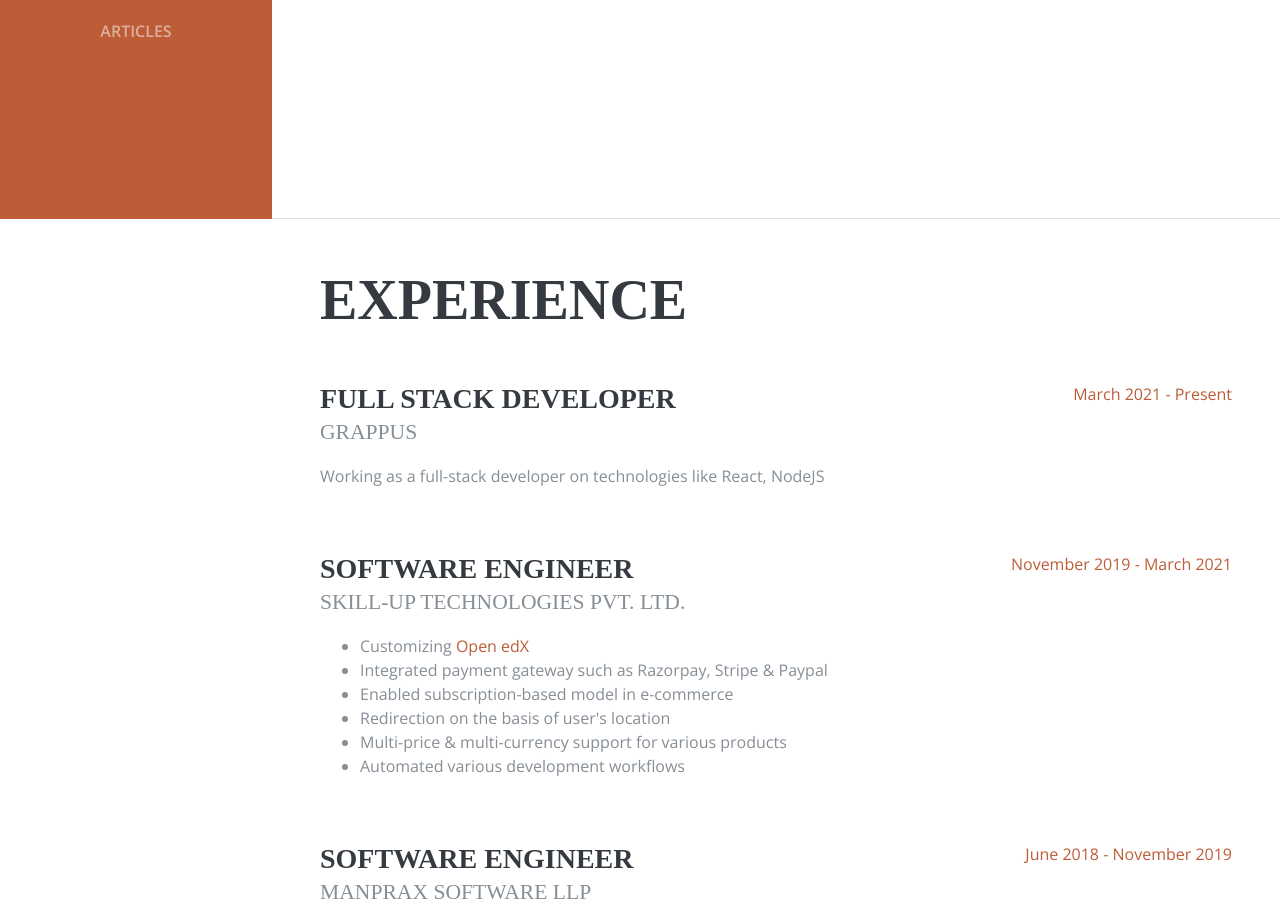
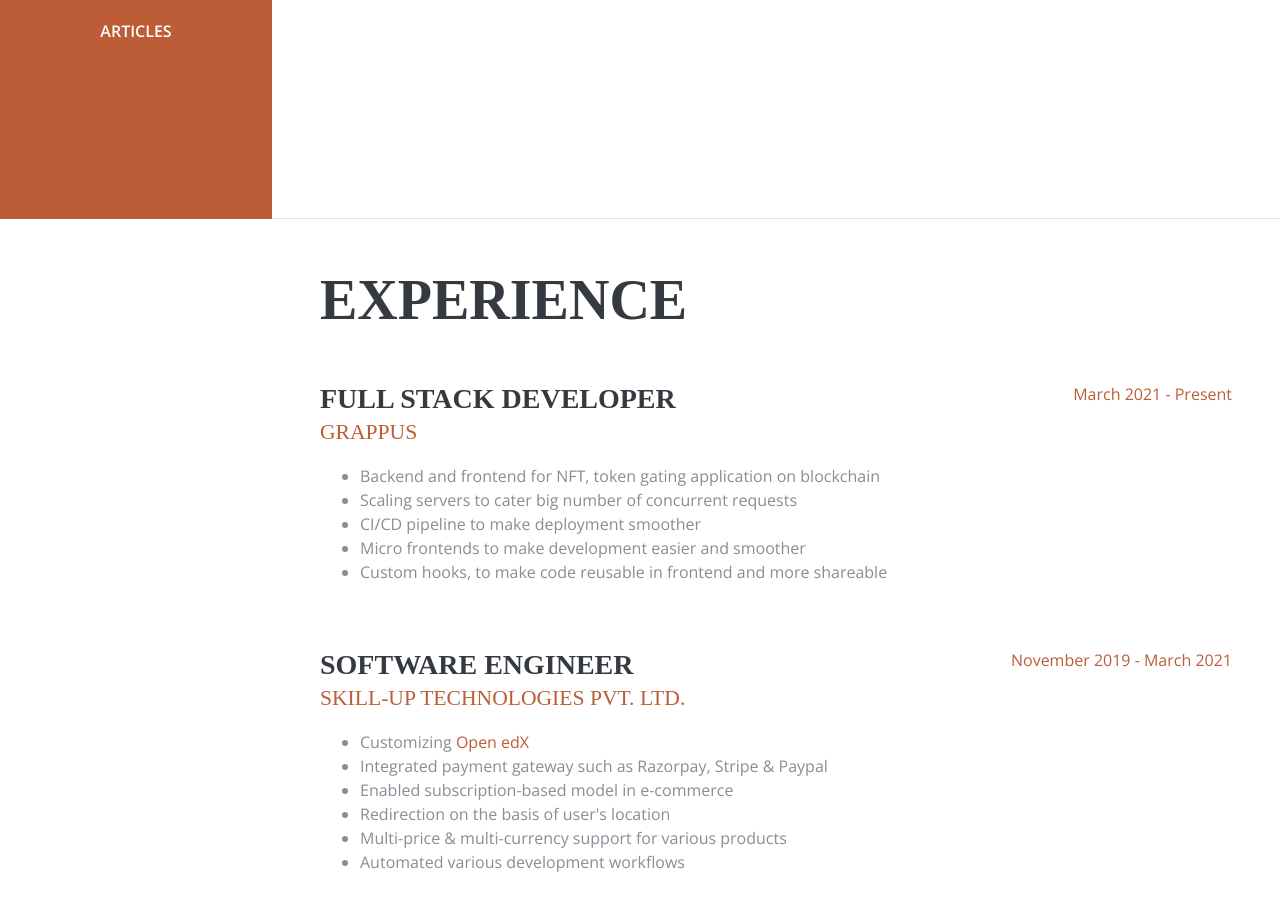
Before and after one commit to avinash-tiwari/avinash-tiwari.github.io, a plain HTML site: page index.html in a window 1280 px wide. Shown: the part 581-1502 px from the top of the page. Drawn offline with nearby package versions, Linux system fonts and the light colour scheme; a web font is replaced by a local one.

Commit message:
add: work details for Grappus

```diff
--- a/index.html
+++ b/index.html
@@ -61,7 +61,8 @@
             <a class="nav-link js-scroll-trigger" href="#interests">Interests</a>
           </li>
           <li class="nav-item">
-            <a class="nav-link js-scroll-trigger" href="articles.html">Articles</a>
+            <!-- <a class="nav-link js-scroll-trigger" href="articles.html">Articles</a> -->
+            <a class="nav-link js-scroll-trigger" href="#articles">Articles</a>
           </li>
         </ul>
       </div>
@@ -114,8 +115,16 @@
           <div class="resume-item d-flex flex-column flex-md-row mb-5">
             <div class="resume-content mr-auto">
               <h3 class="mb-0">Full Stack Developer</h3>
-              <div class="subheading mb-3">Grappus</div>
-              <p>Working as a full-stack developer on technologies like React, NodeJS</p>
+              <div class="subheading mb-3">
+                <a href="https://www.grappus.com/" target="_blank">Grappus</a>
+                </div>
+              <ul>
+                <li>Backend and frontend for NFT, token gating application on blockchain</li>
+                <li>Scaling servers to cater big number of concurrent requests</li>
+                <li>CI/CD pipeline to make deployment smoother</li>
+                <li>Micro frontends to make development easier and smoother</li>
+                <li>Custom hooks, to make code reusable in frontend and more shareable</li>
+              </ul>
             </div>
             <div class="resume-date text-md-right">
               <span class="text-primary">March 2021 - Present</span>
@@ -124,7 +133,9 @@
           <div class="resume-item d-flex flex-column flex-md-row mb-5">
             <div class="resume-content mr-auto">
               <h3 class="mb-0">Software Engineer</h3>
-              <div class="subheading mb-3">Skill-Up Technologies Pvt. Ltd.</div>
+              <div class="subheading mb-3">
+                <a href="https://skillup.tech/" target="_blank">Skill-Up Technologies Pvt. Ltd.</a>
+                </div>
               <ul>
                 <li>Customizing <a href="https://open.edx.org/">Open edX</a></li>
                 <li>Integrated payment gateway such as Razorpay, Stripe & Paypal</li>
@@ -141,7 +152,9 @@
           <div class="resume-item d-flex flex-column flex-md-row mb-5">
             <div class="resume-content mr-auto">
               <h3 class="mb-0">Software Engineer</h3>
-              <div class="subheading mb-3">ManpraX Software LLP</div>
+              <div class="subheading mb-3">
+                <a href="https://www.manprax.com/" target="_blank">ManpraX Software LLP</a>
+                </div>
               <ul>
                 <li>Customizing <a href="https://open.edx.org/">Open edX</a></li>
                 <li>Dashboard: to show analytics data</li>
@@ -325,6 +338,13 @@
         </div>
       </section>
 
+      <section class="resume-section p-3 p-lg-5 d-flex flex-column" id="articles">
+        <div class="my-auto">
+          <h2 class="mb-5">Articles</h2>
+          <p>Coming soon.</p>
+        </div>
+      </section>
+
 
     </div>
 
```
Also changed, not shown: articles.html (+15 -2 lines).
